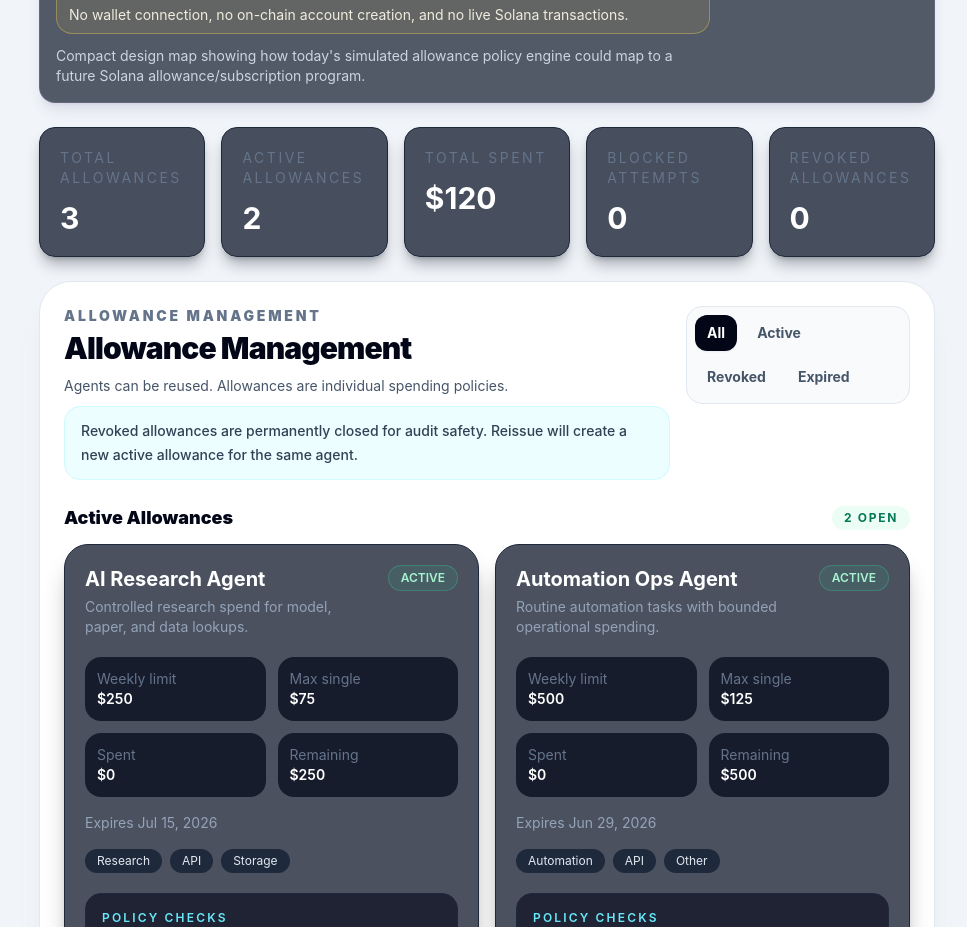
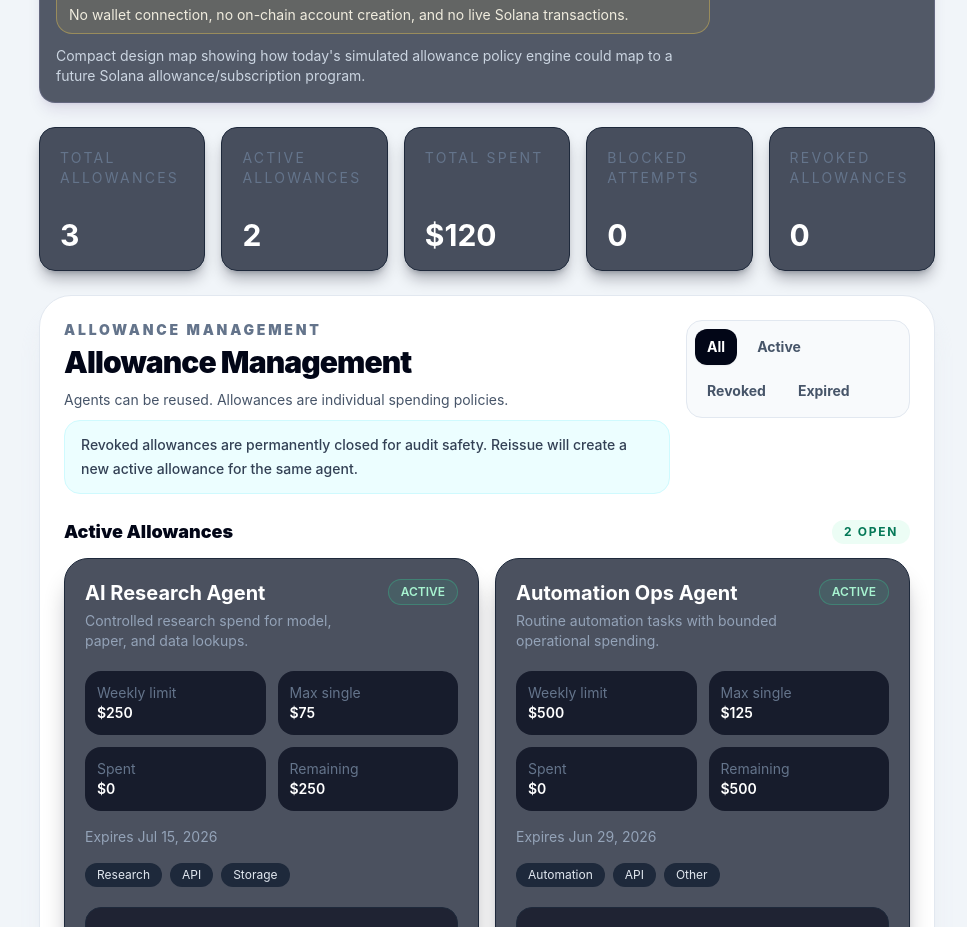
Before and after one commit to labden1980/northstar-agent-allowance-governor, a React (Vite) app: page / in a window 1280 px wide. Shown: the part 1320-2247 px from the top of the page, without its empty margins (313-1280 px from the left). Built offline with nearby package versions, Linux system fonts and the light colour scheme.

Commit message:
Polish dashboard stats card alignment

```diff
--- a/src/components/DashboardStats.tsx
+++ b/src/components/DashboardStats.tsx
@@ -5,6 +5,22 @@ import { formatCurrency } from "../lib/formatters";
 interface DashboardStatsProps {
   allowances: Allowance[];
   auditEvents: AuditEvent[];
+}
+
+interface StatCardProps {
+  label: string;
+  value: string;
+}
+
+function StatCard({ label, value }: StatCardProps) {
+  return (
+    <article className="flex min-h-36 flex-col justify-between rounded-2xl border border-slate-800 bg-slate-900/75 p-5 shadow-lg shadow-slate-950/30">
+      <p className="min-h-10 text-sm uppercase leading-5 tracking-[0.16em] text-slate-500 sm:whitespace-nowrap xl:whitespace-normal 2xl:whitespace-nowrap">
+        {label}
+      </p>
+      <p className="mt-5 text-3xl font-bold leading-none text-white">{value}</p>
+    </article>
+  );
 }
 
 export function DashboardStats({ allowances, auditEvents }: DashboardStatsProps) {
@@ -23,10 +39,7 @@ export function DashboardStats({ allowances, auditEvents }: DashboardStatsProps)
   return (
     <section className="grid gap-4 sm:grid-cols-2 xl:grid-cols-5">
       {stats.map(([label, value]) => (
-        <article key={label} className="rounded-2xl border border-slate-800 bg-slate-900/75 p-5 shadow-lg shadow-slate-950/30">
-          <p className="text-sm uppercase tracking-[0.18em] text-slate-500">{label}</p>
-          <p className="mt-3 text-3xl font-bold text-white">{value}</p>
-        </article>
+        <StatCard key={label} label={label} value={value} />
       ))}
     </section>
   );
```
